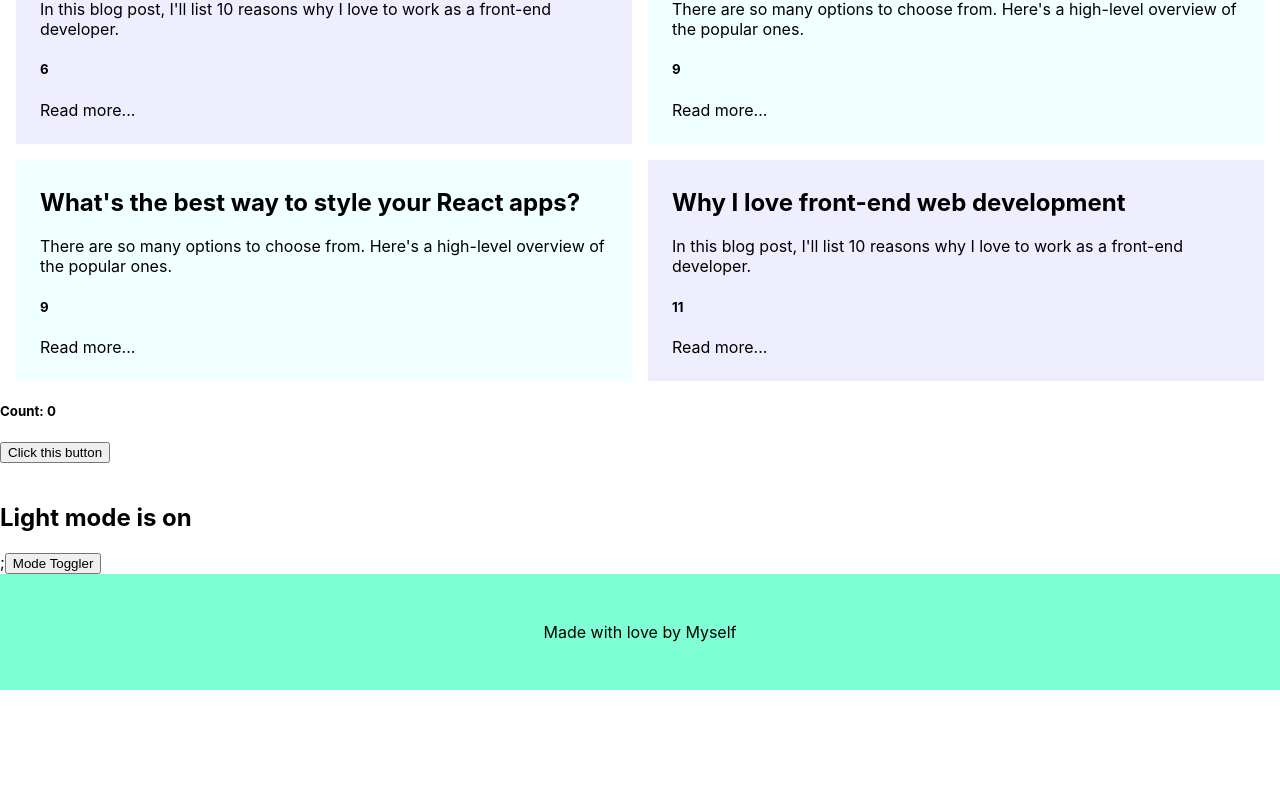
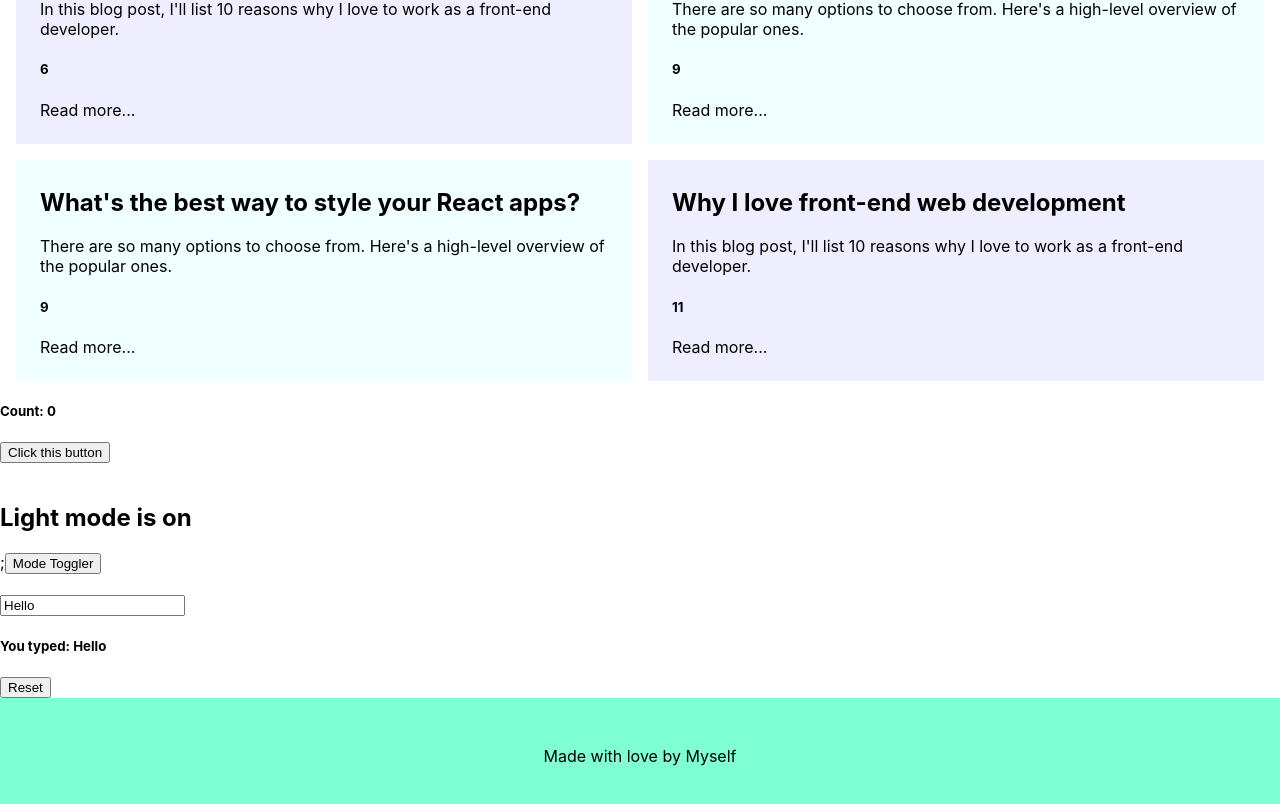
Before and after one commit to ahmedaryf/meta-react-lesson, a React (Create React App) app: page / in a window 1280 px wide. Shown: the part 868-1672 px from the top of the page. Before the commit the page ends 1558 px from the top, so only its background shows below. Built offline with nearby package versions, Linux system fonts and the light colour scheme.

Commit message:
added useState components

```diff
--- a/src/App.js
+++ b/src/App.js
@@ -3,6 +3,7 @@ import React, {useState} from 'react';
 import './App.css';
 import Btn from './components/Btns';
 import Footer from './components/Footer';
+import InputComponent from './components/InputComponent';
 import Intro1 from './components/Intro1';
 import Nav from './components/nav';
 import Promo from './components/Promo';
@@ -35,6 +36,8 @@ function App() {
   </div>
     <br />
     <ModeTogle />
+    <br />
+    <InputComponent />
       <div><Footer /></div>
 
 
--- /dev/null
+++ b/src/components/InputComponent.js
@@ -0,0 +1,18 @@
+import { useState } from "react";
+
+function InputComponent() {
+    const [inputText, setText] = useState("Hello")
+
+    function handleChange(e){
+        setText(e.target.value);
+    }
+    return (
+        <div>
+            <input value={inputText} onChange={handleChange} />
+            <h5>You typed: {inputText}</h5>
+            <button onClick={() => setText('Hellooo')}>Reset</button>
+        </div>
+     );
+}
+
+export default InputComponent;
```
